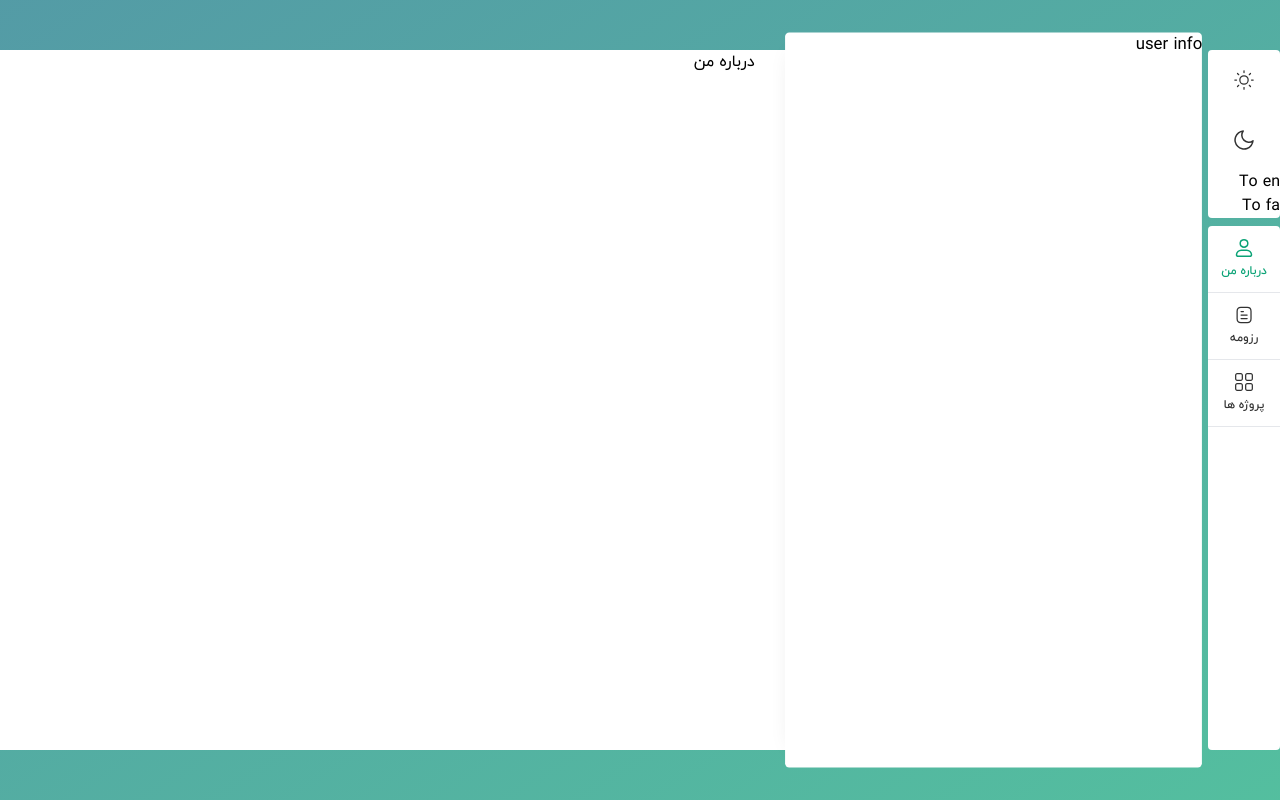
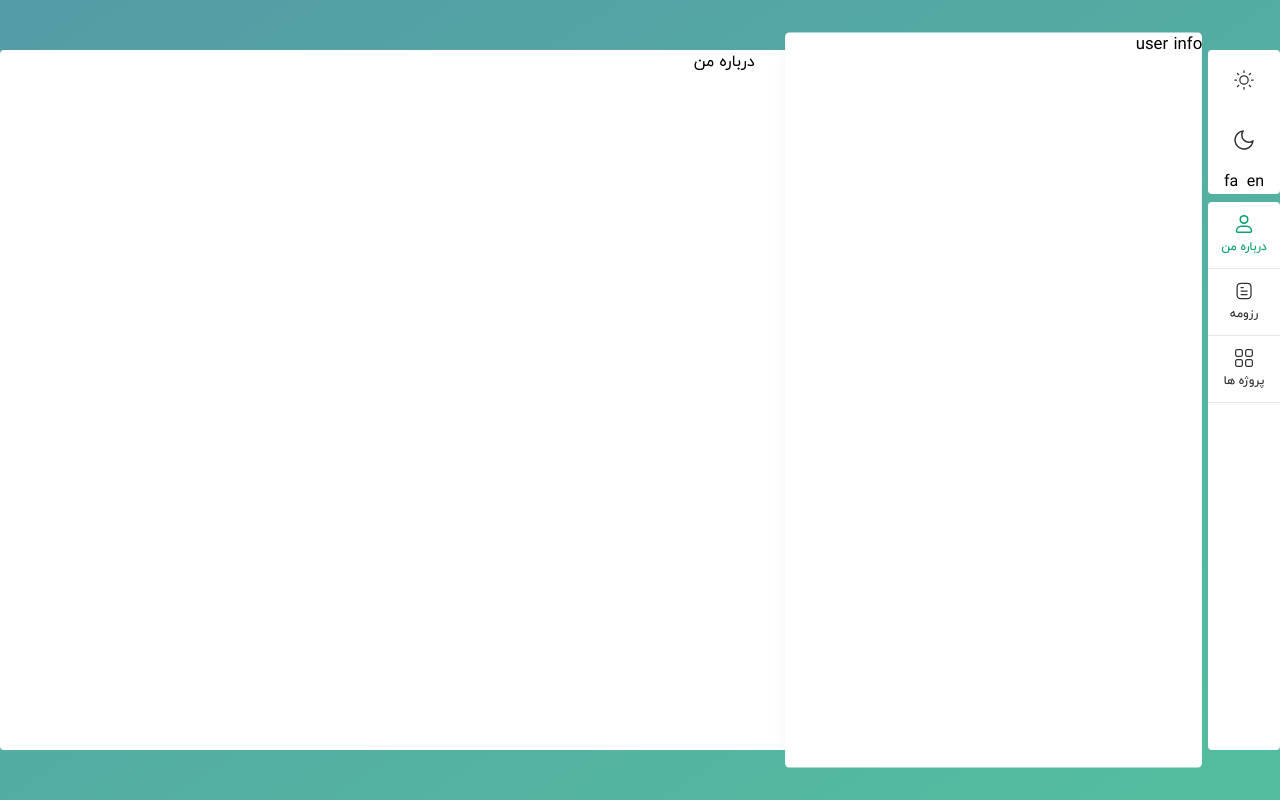
Before and after one commit to sajjadramezani73/Resume, a Next.js app in the folder front-end/: page /about in a window 1280 px wide. Built offline with nearby package versions, Linux system fonts and the light colour scheme.

Commit message:
refactor: Improve change language

```diff
--- a/front-end/src/components/sidebar/Sidebar.js
+++ b/front-end/src/components/sidebar/Sidebar.js
@@ -1,7 +1,7 @@
 import React, { useEffect, useState } from 'react'
 import SidebarItem from './components/SidebarItem';
-import Link from 'next/link';
 import useTransition from '@/hooks/useTransition';
+import SwitchLanguage from './components/SwitchLanguage';
 
 const Sidebar = () => {
 
@@ -43,16 +43,7 @@ const Sidebar = () => {
                 {links.map(item => {
                     return <SidebarItem key={item.title} item={item} isLink={false} />
                 })}
-                <div>
-                    <Link href="/about" locale="en">
-                        To en
-                    </Link>
-                </div>
-                <div>
-                    <Link href="/about" locale="fa">
-                        To fa
-                    </Link>
-                </div>
+                <SwitchLanguage />
             </div>
             <div className="bg-white rounded flex-grow">
                 {routeLinks.map(item => {
--- /dev/null
+++ b/front-end/src/components/sidebar/components/SwitchLanguage.js
@@ -0,0 +1,20 @@
+import Link from 'next/link'
+
+const SwitchLanguage = () => {
+    return (
+        <div className='flex justify-between px-4'>
+            <div>
+                <Link href="/about" locale="en">
+                    en
+                </Link>
+            </div>
+            <div>
+                <Link href="/about" locale="fa">
+                    fa
+                </Link>
+            </div>
+        </div>
+    )
+}
+
+export default SwitchLanguage
--- a/front-end/src/containers/layout/Layout.js
+++ b/front-end/src/containers/layout/Layout.js
@@ -13,7 +13,7 @@ const Layout = ({ children }) => {
                 </div>
                 <div className="flex flex-grow">
                     <div className="w-4/12 bg-white shadow-[-14px_0px_20px_-20px_rgba(0,0,0,0.1)] scale-[1.05] rounded">user info</div>
-                    <div className="w-8/12 bg-white flex-grow rounded-r ps-10">{children}</div>
+                    <div className="w-8/12 bg-white flex-grow rounded-e ps-10">{children}</div>
                 </div>
             </div>
         </div>
```
